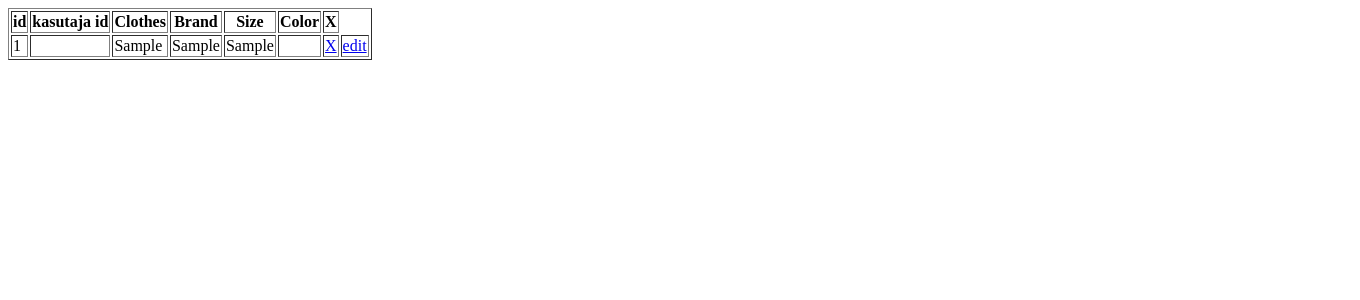
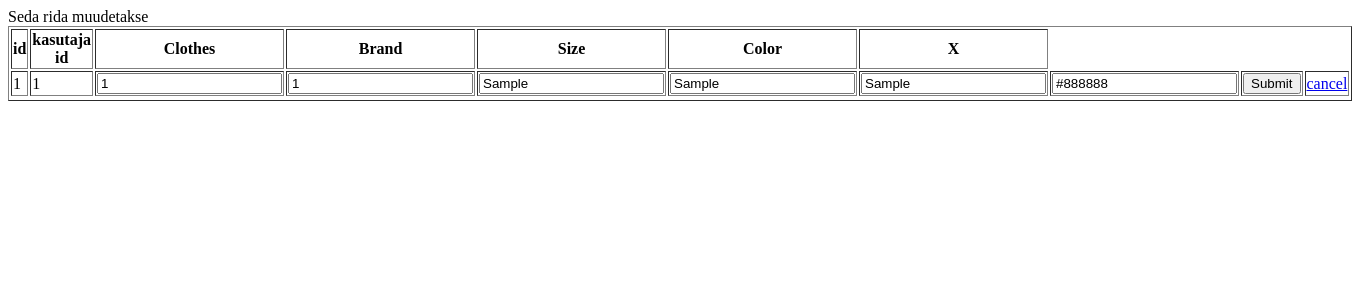
Before and after one commit to katariin/alus, a PHP site: page /taabel.php?edit=1 in a window 1360 px wide. Shown: the top 300 px of the page. Run offline with PHP 8.4, Linux system fonts and the light colour scheme; tables that the repository leaves empty or names only in its code hold one stand-in row (values such as "Sample post"); data that the repository does not hold is empty.

Commit message:
muudatused

```diff
--- a/edit_function7t.php
+++ b/edit_function7t.php
@@ -34,10 +34,10 @@
 	}
 
 
-	   function updateClothes($id, $clothes, $brand, $size, $color){
+	   function updateClothes($id, $user_id, $clothes, $brand, $size, $color){
 	   $mysqli = new mysqli($GLOBALS["servername"], $GLOBALS["server_username"], $GLOBALS["server_password"], $GLOBALS["database"]);
-	   $stmt = $mysqli->prepare("UPDATE fashion SET clothes=?, brand=?, size=?, color=? WHERE id=?");
-	   $stmt->bind_param("sssi", $clothes, $brand, $size, $color, $id);
+	   $stmt = $mysqli->prepare("UPDATE fashion SET user_id=?, clothes=?, brand=?, size=?, color=? WHERE id=?");
+	   $stmt->bind_param("iissis", $id, $user_id, $clothes, $brand, $size, $color);
 
 	    // kas 6nnestus salvestada
 
--- a/funktsioon6t.php
+++ b/funktsioon6t.php
@@ -10,7 +10,7 @@
 			$mysqli = new mysqli($GLOBALS["servername"], $GLOBALS["server_username"], $GLOBALS["server_password"], $GLOBALS["database"]);
 
 			$stmt = $mysqli->prepare("SELECT id, user_id, clothes, brand, size, color FROM fashion");
-			$stmt->bind_result($id, $user_id, $clothes, $brand, $size, $color_from_db);
+			$stmt->bind_result($id, $user_id, $clothes, $brand, $size, $color);
 			$stmt->execute();
 
 			//tyhi  massiv kus hoiame objekte
@@ -21,7 +21,7 @@
 				 // loon objekte
 				$mode= new StdClass();
 				$mode->id=$id;
-				$mode->user_id = $uder_id;
+				$mode->user_id = $user_id;
 				$mode->clothes = $clothes;
 				$mode->brand = $brand;
 				$mode->size = $size;
--- a/taabel.php
+++ b/taabel.php
@@ -8,15 +8,19 @@
          //kasutaja tahab midagi muuta
 		  if(isset($_POST["update"])){
 
-			  updateClothes($_POST["id"], $_POST["clothes"], $_POST["brand"], $_POST["size"], $_POST["color"]);
+			  updateClothes($_POST["id"], $_POST["user_id"], $_POST["clothes"], $_POST["brand"], $_POST["size"], $_POST["color"]);
 		  }
 
 		  //kasutaja tahab midagi kustutada
 		  if(isset($_GET["delete"])){
 
 			  //saadan kaasa id, mida kustutada
+
+			  function deleteClothes(){
+
+			  }
+
 			  deleteClothes($_GET["delete"]);
-
 		  }
 
 
@@ -39,13 +43,15 @@
 					   //count($clothes_list) - massiiivi pikkus
 			for($i = 0; $i < count($clothes_list); $i++){
 
-						if (isset($_GET["edit"]) && $clothes_list[$i]->id == $GET["edit"]){
+						if (isset($_GET["edit"]) && $clothes_list[$i]->id == $_GET["edit"]){
 							  //kasutajale muutmiseks
 							 echo"<tr>";
 							   echo "<form action='taabel.php' method='post'>";
 							   echo"<form>";
 							           echo "<td>". $clothes_list[$i]->id."</td>";
 						               echo "<td>". $clothes_list[$i]->user_id."</td>";
+									   echo "<td><input name='id' value='" . $clothes_list[$i]->id."'></td>";
+									   echo "<td><input name='user_id' value='" . $clothes_list[$i]->user_id."'></td>";
 									   echo "<td><input name='clothes' value='" . $clothes_list[$i]->clothes."'></td>";
 									   echo "<td><input name='brand' value='" . $clothes_list[$i]->brand."'></td>";
                                        echo "<td><input name='size' value='" . $clothes_list[$i]->size."'></td>";
```
Also changed, not shown: 2function.php (+4 -4 lines).
